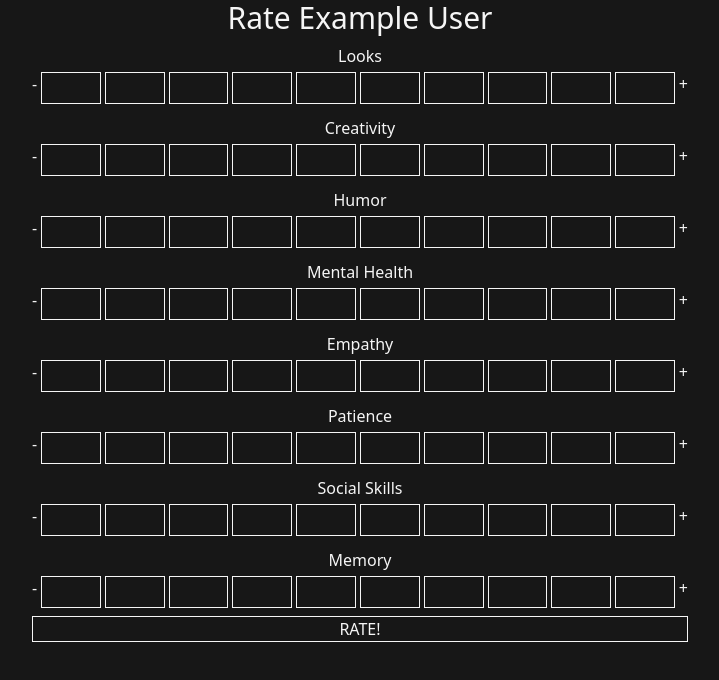
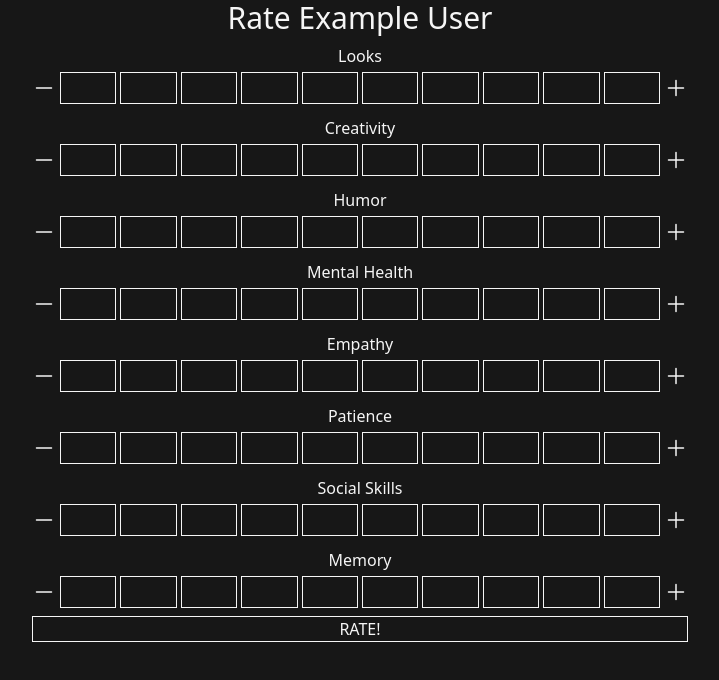
Before and after one commit to supmir/rate-me, a Next.js app: page /1 in a window 1280 px wide. Shown: the top 680 px of the page, without its empty margins (280-999 px from the left). Built offline with nearby package versions, Linux system fonts and the light colour scheme.

Commit message:
Use new icon

```diff
--- a/components/slider.tsx
+++ b/components/slider.tsx
@@ -1,4 +1,5 @@
 import { useState } from "react";
+import { PlusIcon, MinusIcon } from "@heroicons/react/24/solid";
 
 export default function Slider(props: { statName: string }) {
   const { statName } = props;
@@ -20,8 +21,9 @@ export default function Slider(props: { statName: string }) {
           onClick={() => {
             stepValue(-1);
           }}
+          className="flex"
         >
-          -
+          <MinusIcon className="h-6 w-6 my-auto" />
         </div>
         {values.map((v, i) => {
           return (
@@ -40,8 +42,9 @@ export default function Slider(props: { statName: string }) {
           onClick={() => {
             stepValue(1);
           }}
+          className="flex"
         >
-          +
+          <PlusIcon className="h-6 w-6 my-auto" />
         </div>
       </div>
     </div>
```
